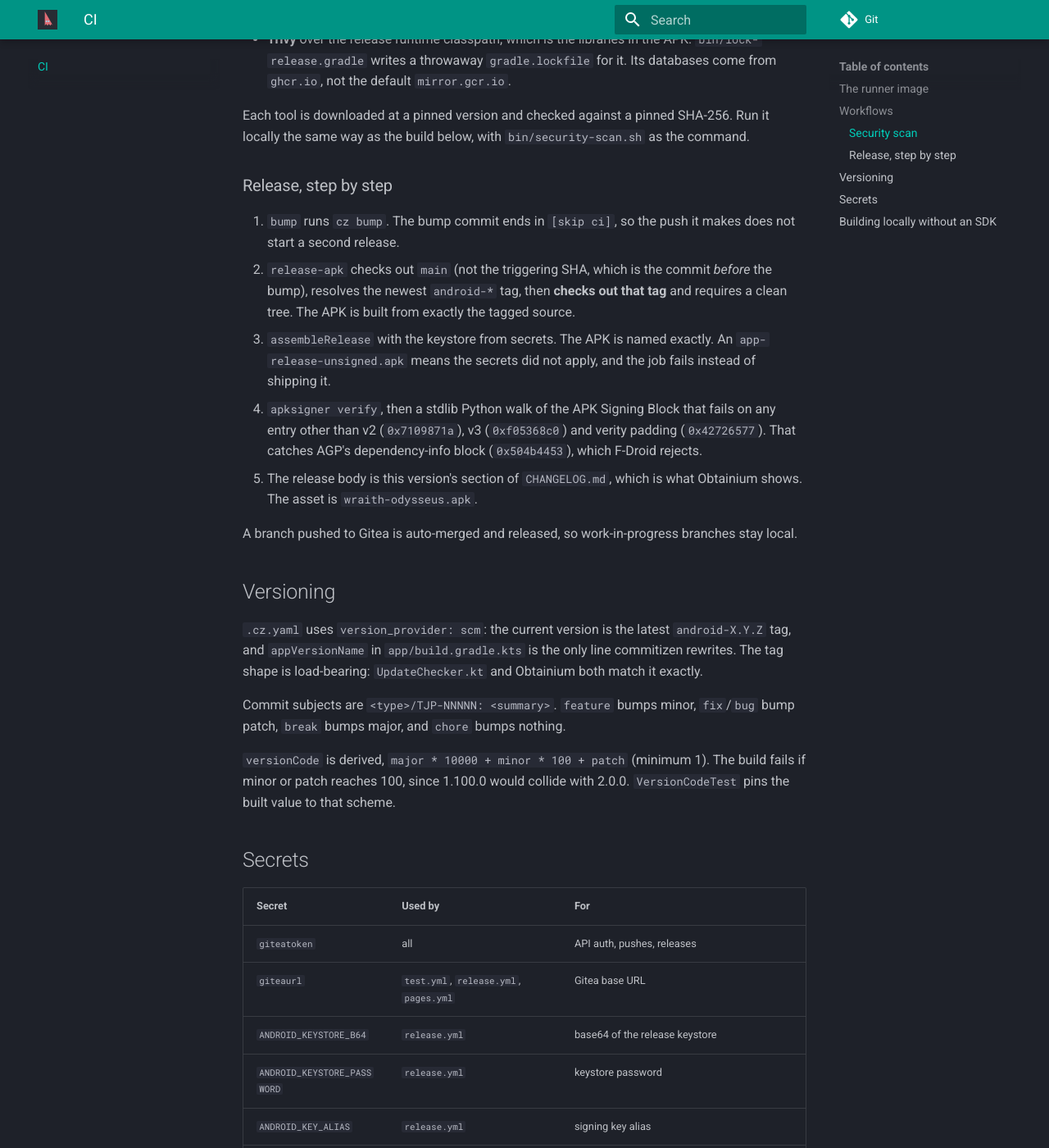
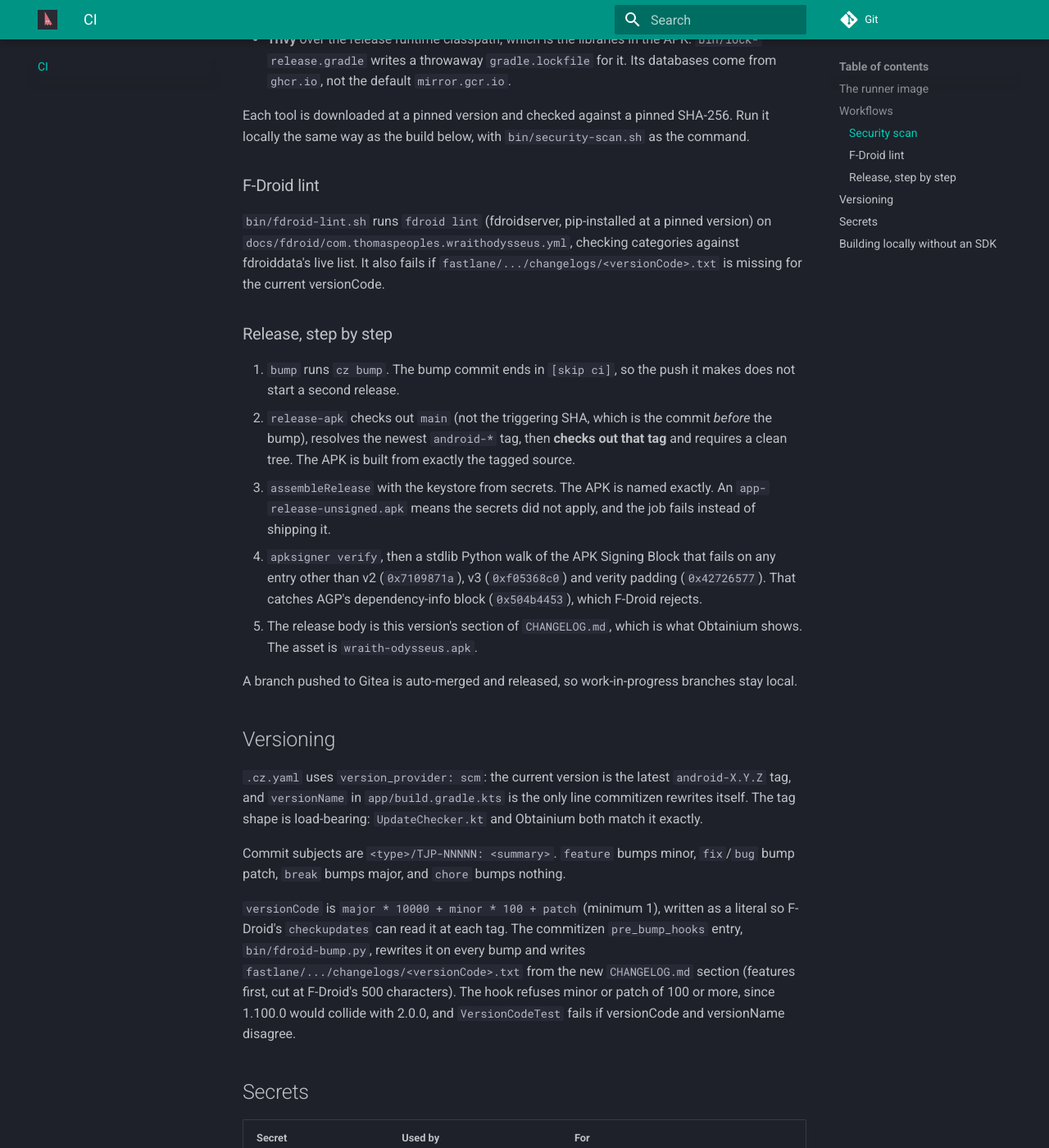
Before and after one commit to wraith-proxy/wraith-odysseus-apk, an MkDocs documentation site: the page built from docs/ci.md, in a window 1280 px wide and 1400 px high, scrolled down 1283 px. Shown: the whole window at 82% size. Built offline with MkDocs 1.6.1 and Material for MkDocs 9.7.7, drawn with Linux system fonts in a browser that asks for light colours; some of the changed text lies outside the part shown.

Commit message:
feature/TJP-10101: automate F-Droid releases
versionCode is now a literal in app/build.gradle.kts so F-Droid's
checkupdates can read it at each android-* tag. A commitizen pre_bump_hook
(bin/fdroid-bump.py) rewrites it on every bump and writes the fastlane
changelog for the new versionCode from CHANGELOG.md.

The recipe switches to AutoUpdateMode: Version and UpdateCheckMode: Tags,
targets 0.2.0, and uses the AI Chat and Email categories. CI runs fdroid
lint on it (bin/fdroid-lint.sh). Adds phone screenshots with EXIF removed.

```diff
--- a/docs/ci.md
+++ b/docs/ci.md
@@ -27,7 +27,7 @@
 
 | File | Trigger | Runner | Does |
 |---|---|---|---|
-| `test.yml` | push to any branch but `main` | `ghost-runner-android` | unit tests + coverage, Android Lint, `assembleDebug`, security scan, then auto-merge |
+| `test.yml` | push to any branch but `main` | `ghost-runner-android` | unit tests + coverage, Android Lint, F-Droid lint, `assembleDebug`, security scan, then auto-merge |
 | `release.yml` | push to `main` | `ghost-runner` then `ghost-runner-android` | version bump, tag, build the tag, verify signing, publish release |
 | `pages.yml` | push to `main` | `ghost-runner-android` | coverage badge, mkdocs build, publish to ghost-site |
 
@@ -47,6 +47,14 @@
 Each tool is downloaded at a pinned version and checked against a pinned
 SHA-256. Run it locally the same way as the build below, with
 `bin/security-scan.sh` as the command.
+
+### F-Droid lint
+
+`bin/fdroid-lint.sh` runs `fdroid lint` (fdroidserver, pip-installed at a
+pinned version) on `docs/fdroid/com.thomaspeoples.wraithodysseus.yml`,
+checking categories against fdroiddata's live list. It also fails if
+`fastlane/.../changelogs/<versionCode>.txt` is missing for the current
+versionCode.
 
 ### Release, step by step
 
@@ -72,16 +80,20 @@
 ## Versioning
 
 `.cz.yaml` uses `version_provider: scm`: the current version is the latest
-`android-X.Y.Z` tag, and `appVersionName` in `app/build.gradle.kts` is the
-only line commitizen rewrites. The tag shape is load-bearing:
+`android-X.Y.Z` tag, and `versionName` in `app/build.gradle.kts` is the
+only line commitizen rewrites itself. The tag shape is load-bearing:
 `UpdateChecker.kt` and Obtainium both match it exactly.
 
 Commit subjects are `<type>/TJP-NNNNN: <summary>`. `feature` bumps minor,
 `fix`/`bug` bump patch, `break` bumps major, and `chore` bumps nothing.
 
-`versionCode` is derived, `major * 10000 + minor * 100 + patch` (minimum 1).
-The build fails if minor or patch reaches 100, since 1.100.0 would collide
-with 2.0.0. `VersionCodeTest` pins the built value to that scheme.
+`versionCode` is `major * 10000 + minor * 100 + patch` (minimum 1), written
+as a literal so F-Droid's `checkupdates` can read it at each tag. The
+commitizen `pre_bump_hooks` entry, `bin/fdroid-bump.py`, rewrites it on every
+bump and writes `fastlane/.../changelogs/<versionCode>.txt` from the new
+`CHANGELOG.md` section (features first, cut at F-Droid's 500 characters). The
+hook refuses minor or patch of 100 or more, since 1.100.0 would collide with
+2.0.0, and `VersionCodeTest` fails if versionCode and versionName disagree.
 
 ## Secrets
 
```
Also changed, not shown: .cz.yaml (+6 -3 lines), README.md (+7 -6 lines), docs/ROADMAP.md (+11 -5 lines), docs/android-distribution.md (+14 -4 lines), docs/fdroid/com.thomaspeoples.wraithodysseus.yml (+20 -17 lines), fastlane/metadata/android/en-US/images/phoneScreenshots/1.png (added), fastlane/metadata/android/en-US/images/phoneScreenshots/2.png (added), fastlane/metadata/android/en-US/images/phoneScreenshots/3.png (added), fastlane/metadata/android/en-US/images/phoneScreenshots/4.png (added), fastlane/metadata/android/en-US/images/phoneScreenshots/5.png (added), fastlane/metadata/android/en-US/images/phoneScreenshots/6.png (added), fastlane/metadata/android/en-US/images/phoneScreenshots/7.png (added), 7 other files.
